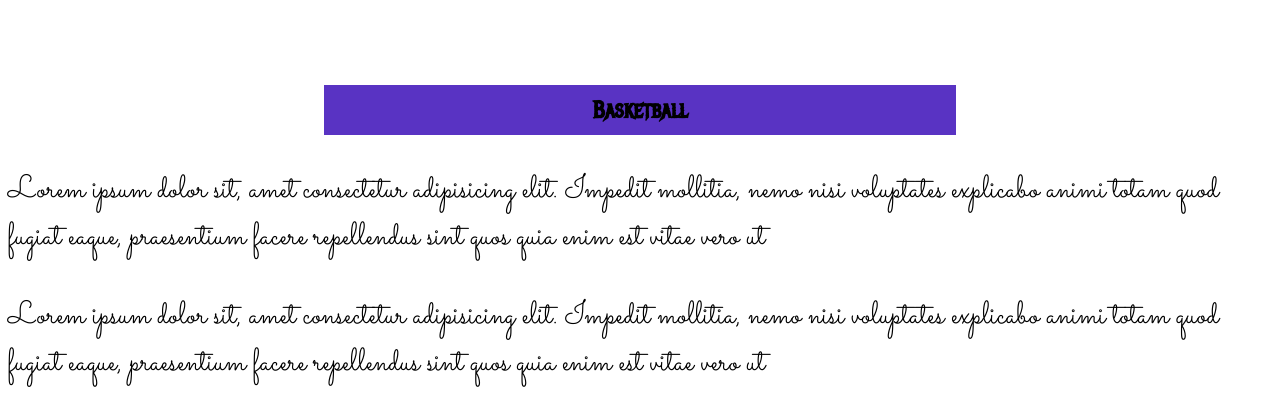
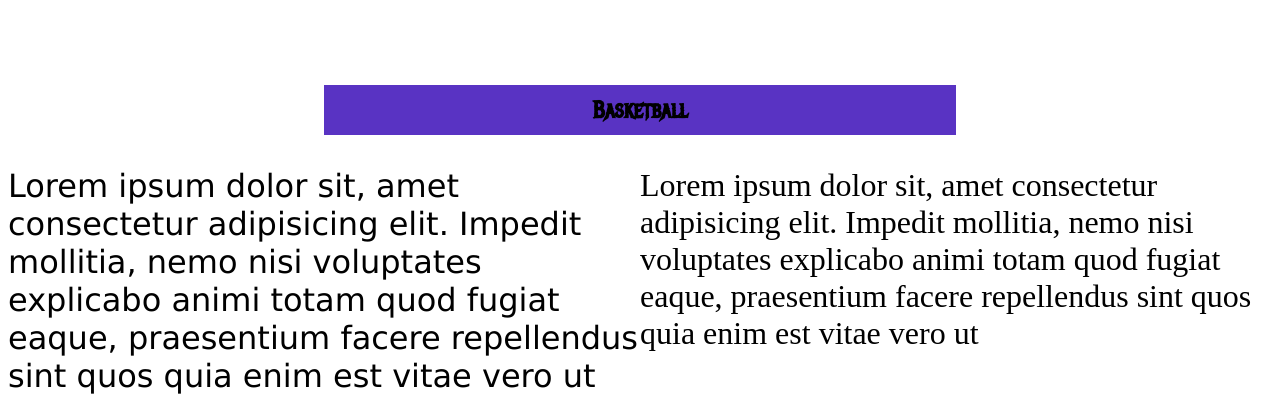
Before and after one commit to coderitec/classWork, a website: page learn.html in a window 1280 px wide. Shown: the part 1845-2261 px from the top of the page. Drawn offline with Linux system fonts and the light colour scheme; grey boxes are pictures that could not be loaded.

Commit message:
included float on the bask id

```diff
--- a/learn.html
+++ b/learn.html
@@ -7,6 +7,25 @@
     <meta name="viewport" content="width=device-width, initial-scale=1.0">
     <title>initial class</title>
     <link rel="shortcut icon" href="images/myAngel.png" type="image/x-icon">
+
+    <style>
+        #bask p:first-of-type{
+            max-width: 50%;
+            float: left;
+            font-family: 'Lucida Sans', 'Lucida Sans Regular', 'Lucida Grande', 'Lucida Sans Unicode', Geneva, Verdana, sans-serif;
+
+        }
+        #bask p:last-of-type{
+            max-width:50%;
+            float: right;
+            font-family: serif;
+        }
+        #bask img{
+
+            clear: both;
+
+        }
+    </style>
 </head>
 <body>
     <nav>
```
